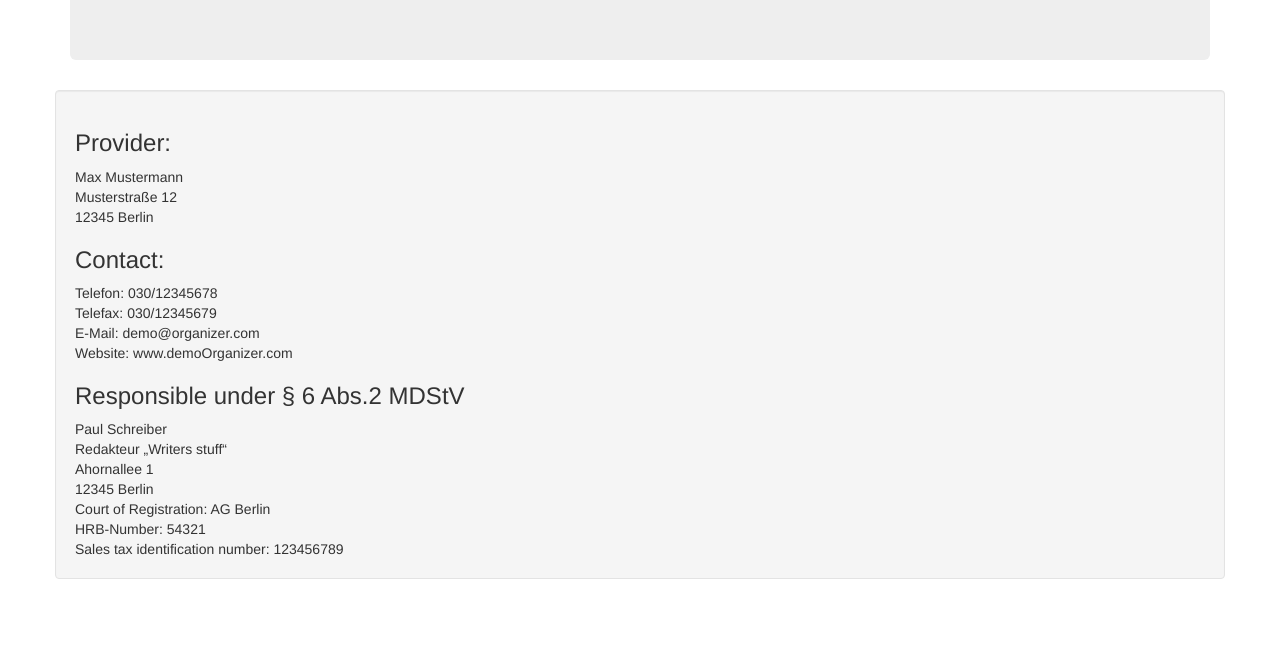
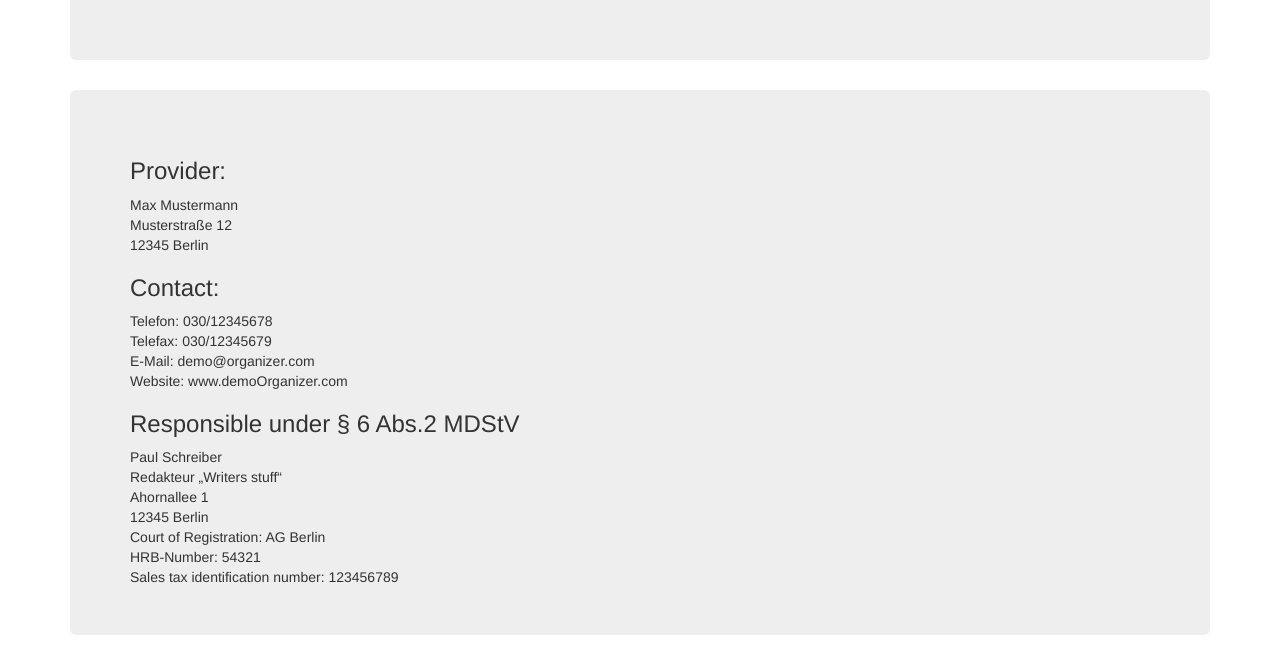
Before and after one commit to patreu22/ProgrammierpraktikumTest, a plain HTML site: page demoImpressum.html in a window 1280 px wide. Shown: the part 252-917 px from the top of the page. Before the commit the page ends 851 px from the top, so only its background shows below. Drawn offline with nearby package versions, Linux system fonts and the light colour scheme.

Commit message:
Changed jumbotron

```diff
--- a/demoImpressum.html
+++ b/demoImpressum.html
@@ -45,7 +45,8 @@
         </div>
 
         <!--Impressum-->
-        <div class="container well">
+        <div class="container">
+            <div class="jumbotron">
                 <h3>Provider:</h3>
                 Max Mustermann</br>
                 Musterstraße 12</br>
@@ -68,6 +69,7 @@
                 HRB-Number: 54321</br>
                 Sales tax identification number: 123456789</br>
             </div>
+        </div>
 
     </body>
 
```
Lines whose indentation alone changed are shown as unchanged.
